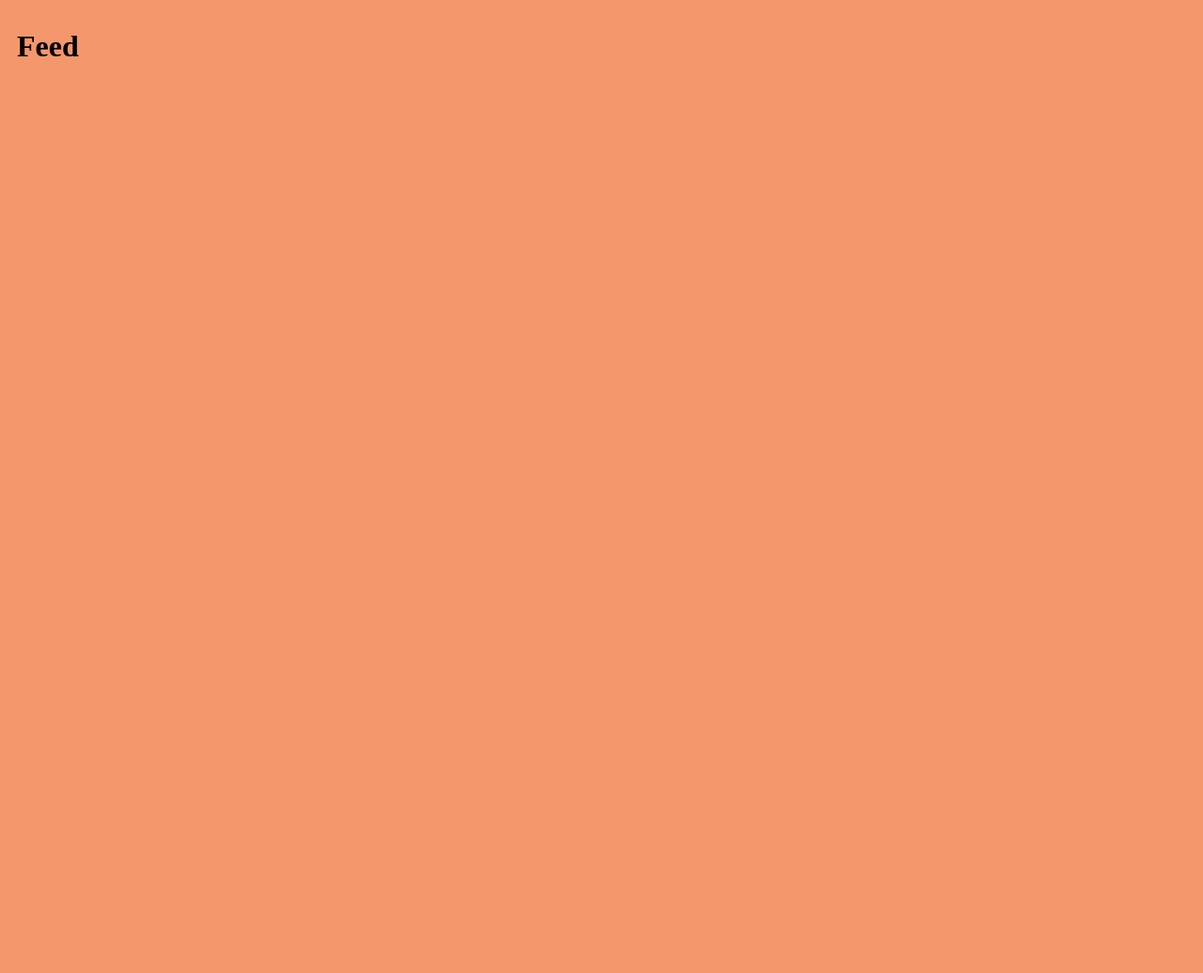
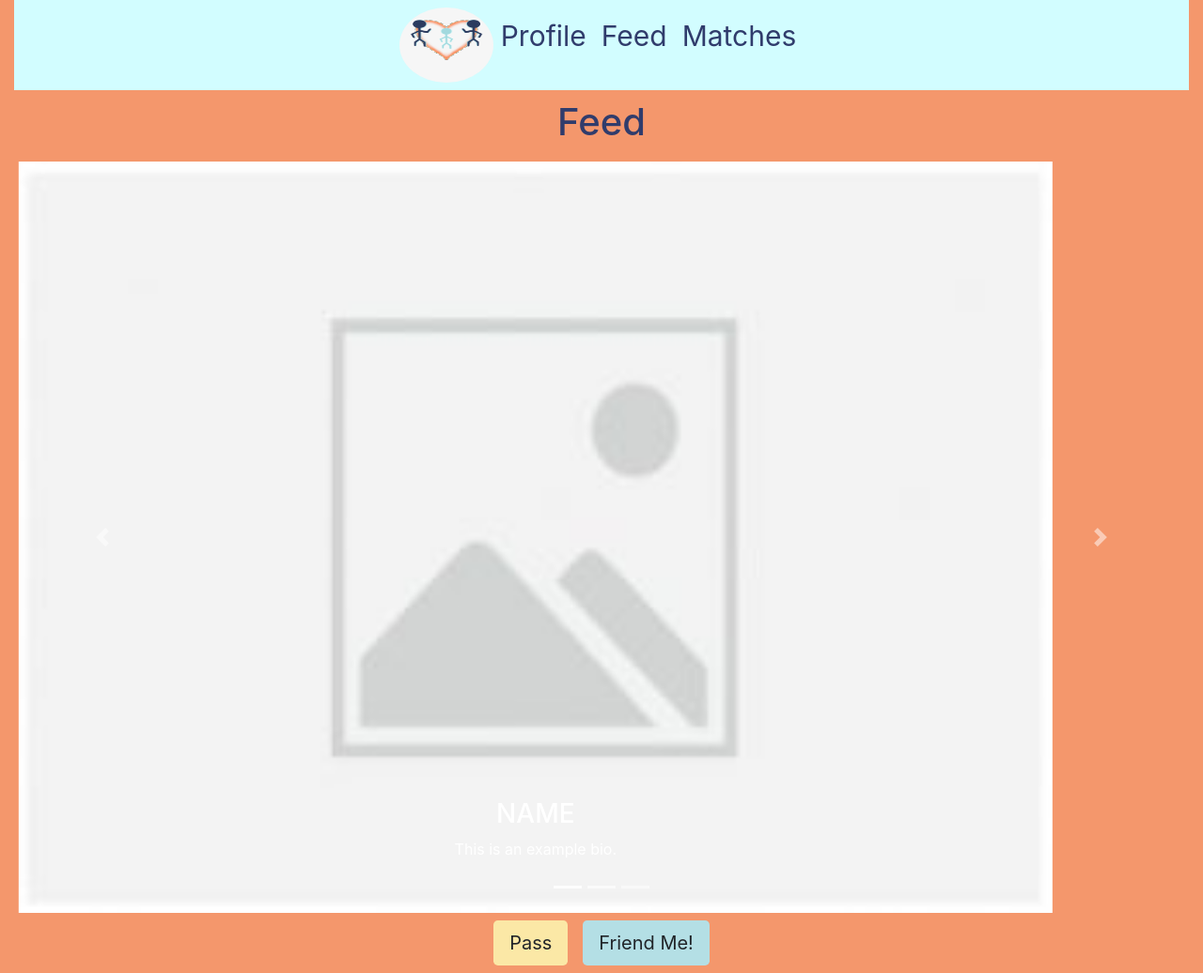
Before and after one commit to googleinterns/step48-2020, a plain HTML site: page src/main/webapp/feed.html in a window 1280 px wide. Shown: the whole page at 94% size. Before the commit the page ends 800 px from the top, so only its background shows below. Drawn offline with nearby package versions, Linux system fonts and the light colour scheme.

Commit message:
add slideshow and layout for feed page

```diff
--- a/src/main/webapp/feed.html
+++ b/src/main/webapp/feed.html
@@ -3,10 +3,82 @@
   <head>
     <meta charset="UTF-8">
     <title>Friends of Friends</title>
+     <!-- Latest compiled and minified CSS -->
+    <link rel="stylesheet" href="https://maxcdn.bootstrapcdn.com/bootstrap/4.5.0/css/bootstrap.min.css">
+    <!-- jQuery library -->
+    <script src="https://ajax.googleapis.com/ajax/libs/jquery/3.5.1/jquery.min.js"></script>
+    <!-- Popper JS -->
+    <script src="https://cdnjs.cloudflare.com/ajax/libs/popper.js/1.16.0/umd/popper.min.js"></script>
+    <!-- Latest compiled JavaScript -->
+    <script src="https://maxcdn.bootstrapcdn.com/bootstrap/4.5.0/js/bootstrap.min.js"></script>
     <link rel="stylesheet" href="style.css">
     <script src="script.js"></script>
   </head>
   <body>
-    <h1>Feed</h1>
+    <div class="container-fluid">
+      <nav class="navbar navbar-expand-sm justify-content-center navbar-background">
+        <ul class="navbar-nav">
+          <li class="nav-item">
+              <img src="images/logo.jpg" class="rounded-circle" alt="logo" height="80" width="100">
+          </li>
+          <li class="nav-item">
+            <a class="nav-link nav-text-style" href="profile.html">Profile</a>
+          </li>
+          <li class="nav-item">
+            <a class="nav-link nav-text-style" href="feed.html">Feed</a>
+          </li>
+          <li class="nav-item">
+            <a class="nav-link nav-text-style" href="matches.html">Matches</a>
+          </li>
+        </ul>
+      </nav>
+      <div class="content">
+        <h1>Feed</h1>
+        <div id="feed" class="carousel slide" data-ride="carousel">
+            <ul class="carousel-indicators">
+                <li data-target="#feed" data-slide-to="0" class="active"></li>
+                <li data-target="#feed" data-slide-to="1"></li>
+                <li data-target="#feed" data-slide-to="2"></li>
+            </ul>
+            <div class="carousel-inner">
+                <div class="carousel-item active">
+                    <img src="images/placeholder.jpg" alt="placeholder" width="1100" height="800">
+                    <div class="carousel-caption">
+                        <h3>NAME</h3>
+                        <p>This is an example bio.</p>
+                    </div>
+                </div>
+                <div class="carousel-item">
+                    <img src="images/placeholder.jpg" alt="placeholder" width="1100" height="800">
+                    <div class="carousel-caption">
+                        <h3>NAME</h3>
+                        <p>This is an example bio.</p>
+                    </div>
+                </div>
+                <div class="carousel-item">
+                    <img src="images/placeholder.jpg" alt="placeholder" width="1100" height="800">
+                    <div class="carousel-caption">
+                        <h3>NAME</h3>
+                        <p>This is an example bio.</p>
+                    </div>
+                </div>
+            </div>
+            <a class="carousel-control-prev" href="#feed" data-slide="prev">
+                <span class="carousel-control-prev-icon"></span>
+            </a>
+            <a class="carousel-control-next" href="#feed" data-slide="next">
+                <span class="carousel-control-next-icon"></span>
+            </a>
+        </div> <!--carousel -->
+        <div class="d-flex button-container">
+            <div class="p-2">
+                <button type="button" class="btn btn-lg pass-btn">Pass</button>
+            </div>
+            <div class="p-2">
+                <button type="button" class="btn btn-lg friend-me-btn">Friend Me!</button>
+            </div>
+        </div>
+      </div> <!-- content-->
+    </div> <!--container-fluid-->
   </body>
 </html>
--- a/src/main/webapp/style.css
+++ b/src/main/webapp/style.css
@@ -40,3 +40,12 @@ h1 {
     align-self: center;
     margin-left: 625px;
 }
+.friend-me-btn {
+    background-color: #b4dfe5;
+}
+.pass-btn {
+    background-color: #fbe8a6;
+}
+.button-container {
+    justify-content: center;
+}
```
